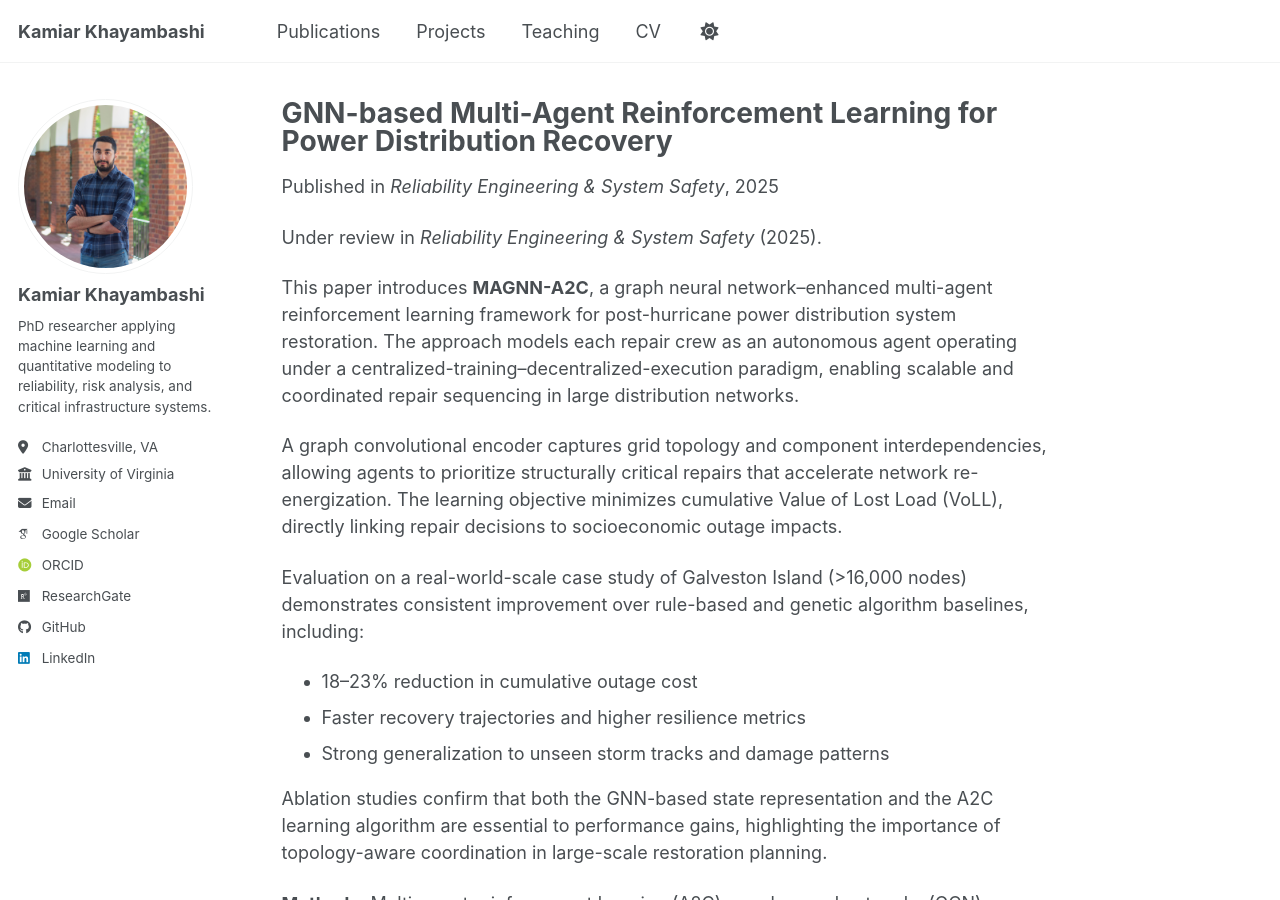
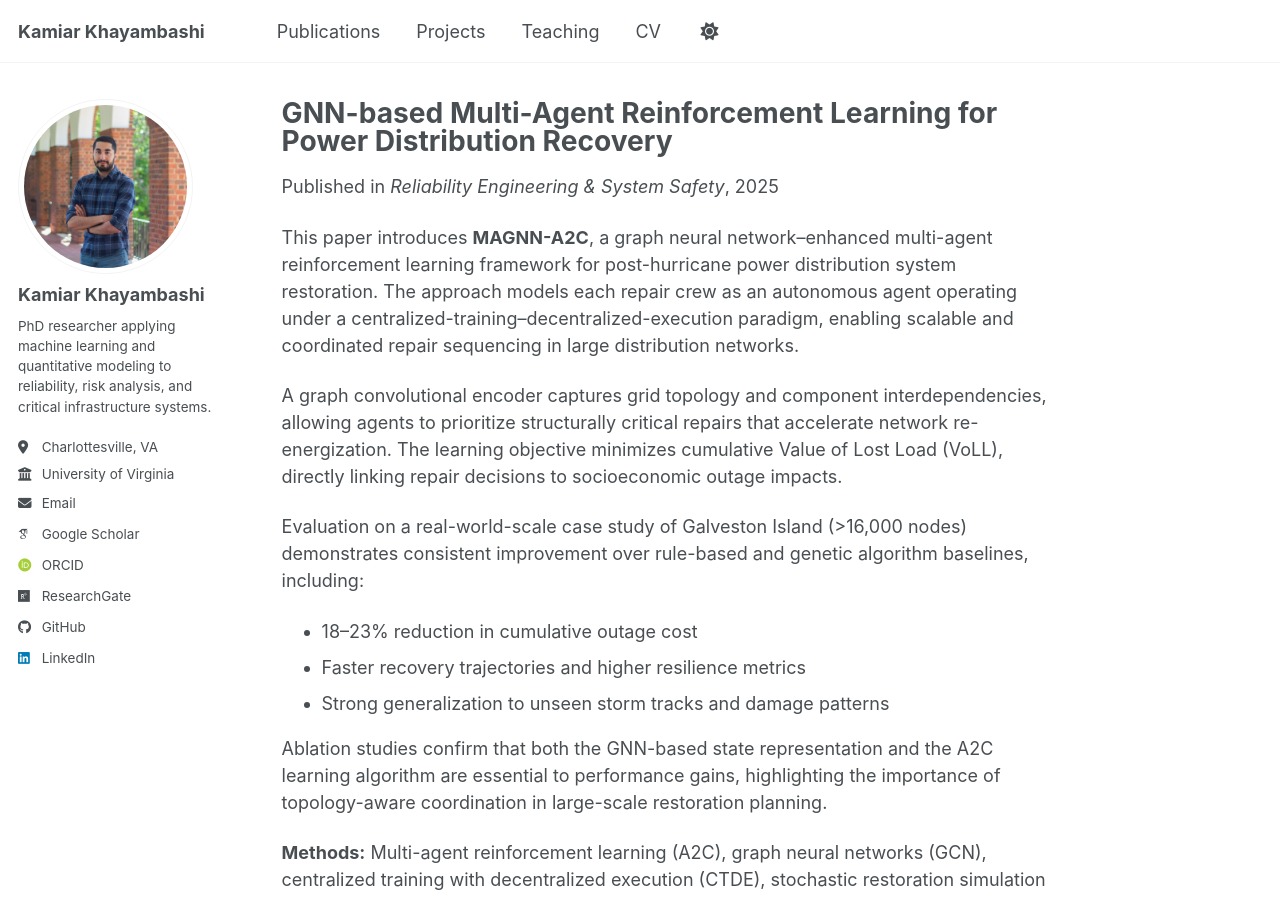
Before and after one commit to kamiarkhayam/kamiarkhayam.github.io, a Jekyll site: the page built from _publications/2023-01-02-ress-magnn-a2c-grid-restoration.md, in a window 1280 px wide and 900 px high. Built offline with Jekyll 4.4.1, drawn with Linux system fonts in a browser that asks for light colours; some web fonts are replaced; a script bundle is joined from its source files by our own code; library files that are not in the unit come from our copies.

Commit message:
Update and rename 2023-01-02-magnn-a2c-grid-restoration.md to 2023-01-02-ress-magnn-a2c-grid-restoration.md

```diff
--- a/_publications/2023-01-02-magnn-a2c-grid-restoration.md
+++ b/_publications/2023-01-02-ress-magnn-a2c-grid-restoration.md
@@ -9,8 +9,6 @@ venue: "Reliability Engineering & System Safety"
 paperurl: "https://github.com/kamiarkhayam/ma-gnn-a2c-grid-restoration"
 citation: "Khayambashi, K., Hasnat, M. A., & Alemazkoor, N. (2025). GNN-based multi-agent reinforcement learning for power distribution recovery. Reliability Engineering & System Safety."
 ---
-Under review in *Reliability Engineering & System Safety* (2025).
-
 This paper introduces **MAGNN-A2C**, a graph neural network–enhanced multi-agent reinforcement learning framework for post-hurricane power distribution system restoration. The approach models each repair crew as an autonomous agent operating under a centralized-training–decentralized-execution paradigm, enabling scalable and coordinated repair sequencing in large distribution networks.
 
 A graph convolutional encoder captures grid topology and component interdependencies, allowing agents to prioritize structurally critical repairs that accelerate network re-energization. The learning objective minimizes cumulative Value of Lost Load (VoLL), directly linking repair decisions to socioeconomic outage impacts.
```
